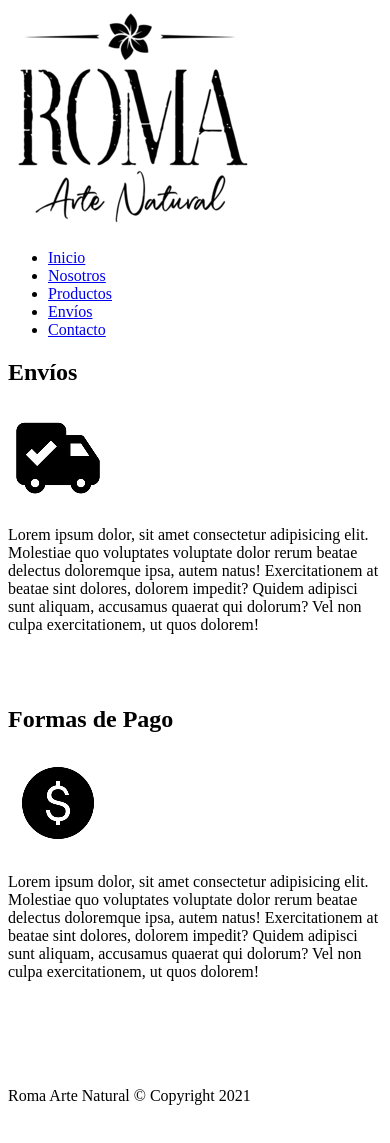
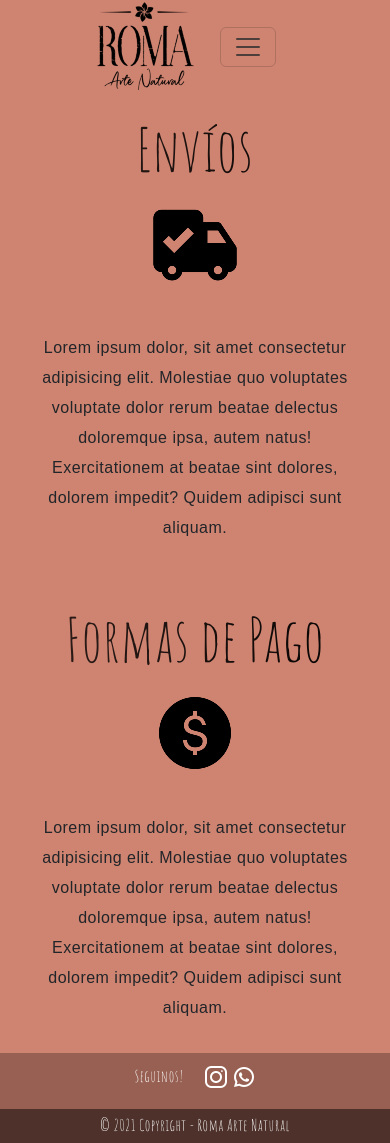
Before and after one commit to MartinCarc/PF-Salazar, a plain HTML site: page pages/envios.html in a window 390 px wide. Before the commit the page ends 1113 px from the top, so only its background shows below. Drawn offline with nearby package versions, Linux system fonts and the light colour scheme; a web font is replaced by a local one.

Commit message:
pagina productos y envios maquetadas

```diff
--- a/pages/envios.html
+++ b/pages/envios.html
@@ -6,59 +6,112 @@
     <meta name="viewport" content="width=device-width, initial-scale=1.0" />
     <link rel="shortcut icon" href="/imgs/icono.ico" type="image/x-icon" />
     <title>Envíos</title>
+    <link
+      href="https://cdn.jsdelivr.net/npm/bootstrap@5.3.0-alpha1/dist/css/bootstrap.min.css"
+      rel="stylesheet"
+      integrity="sha384-GLhlTQ8iRABdZLl6O3oVMWSktQOp6b7In1Zl3/Jr59b6EGGoI1aFkw7cmDA6j6gD"
+      crossorigin="anonymous"
+    />
+    <link rel="stylesheet" href="/style/style.css" />
   </head>
+  <body>
+    <!--Navbar-->
+    <header>
+      <div class="container">
+        <div class="text-center">
+          <img src="/imgs/logo-chico.png" class="mx-auto d-block" />
+        </div>
+        <nav class="navbar navbar-expand-lg bg-body-tertiary">
+          <div class="container-fluid">
+            <button
+              class="navbar-toggler"
+              type="button"
+              data-bs-toggle="collapse"
+              data-bs-target="#navbarNav"
+              aria-controls="navbarNav"
+              aria-expanded="false"
+              aria-label="Toggle navigation"
+            >
+              <span class="navbar-toggler-icon"></span>
+            </button>
+            <div class="collapse navbar-collapse" id="navbarNav">
+              <ul class="navbar-nav mx-auto">
+                <li class="nav-item">
+                  <a class="nav-link" aria-current="page" href="/index.html"
+                    >Inicio</a
+                  >
+                </li>
+                <li class="nav-item">
+                  <a class="nav-link" href="/pages/nosotros.html">Nosotros</a>
+                </li>
+                <li class="nav-item">
+                  <a class="nav-link" href="/pages/productos.html">Productos</a>
+                </li>
+                <li class="nav-item">
+                  <a class="nav-link" href="#">Envíos</a>
+                </li>
+                <li class="nav-item">
+                  <a class="nav-link" href="/pages/contacto.html">Contacto</a>
+                </li>
+              </ul>
+            </div>
+          </div>
+        </nav>
+      </div>
+    </header>
 
-  <body>
-    <header>
-      <a href=""><img src="/imgs/logo.png" alt="Roma logo" /></a>
-      <nav>
-        <ul>
-          <li><a href="../index.html">Inicio</a></li>
-          <li><a href="nosotros.html">Nosotros</a></li>
-          <li><a href="productos.html">Productos</a></li>
-          <li><a href="#">Envíos</a></li>
-          <li><a href="contacto.html">Contacto</a></li>
-        </ul>
-      </nav>
-    </header>
-    <main>
-      <section>
     <div>
       <h1>Envíos</h1>
+      <div class="logo-envio">
+        <img src="/imgs/logoenvio.png" alt="envio" />
       </div>
-        <a href=""><img src="/imgs/logoenvio.png" alt="Logo envios" /></a>
-        <div>
-          <p>
-            Lorem ipsum dolor, sit amet consectetur adipisicing elit. Molestiae
-            quo voluptates voluptate dolor rerum beatae delectus doloremque
-            ipsa, autem natus! Exercitationem at beatae sint dolores, dolorem
-            impedit? Quidem adipisci sunt aliquam, accusamus quaerat qui
-            dolorum? Vel non culpa exercitationem, ut quos dolorem!
+      <p class="parrafo-envios">
+        Lorem ipsum dolor, sit amet consectetur adipisicing elit. Molestiae quo
+        voluptates voluptate dolor rerum beatae delectus doloremque ipsa, autem
+        natus! Exercitationem at beatae sint dolores, dolorem impedit? Quidem
+        adipisci sunt aliquam.
       </p>
     </div>
-        <div></div>
-        <br />
-        <br />
+
     <div>
-          <h2>Formas de Pago</h2>
+      <h2 class="pagos">Formas de Pago</h2>
+      <div class="logo-envio">
+        <img src="/imgs/logopago.png" alt="pago" />
       </div>
-        <a href=""><img src="/imgs/logopago.png" alt="Logo pagos" /></a>
-        <div>
-          <p>
-            Lorem ipsum dolor, sit amet consectetur adipisicing elit. Molestiae
-            quo voluptates voluptate dolor rerum beatae delectus doloremque
-            ipsa, autem natus! Exercitationem at beatae sint dolores, dolorem
-            impedit? Quidem adipisci sunt aliquam, accusamus quaerat qui
-            dolorum? Vel non culpa exercitationem, ut quos dolorem!
+      <p class="parrafo-pagos">
+        Lorem ipsum dolor, sit amet consectetur adipisicing elit. Molestiae quo
+        voluptates voluptate dolor rerum beatae delectus doloremque ipsa, autem
+        natus! Exercitationem at beatae sint dolores, dolorem impedit? Quidem
+        adipisci sunt aliquam.
       </p>
     </div>
-        <br />
-        <br />
+
+    <!--Footer-->
+    <footer class="text-center text-white" style="background-color: #976052">
+      <div class="container p-2 pb-0">
+        <section class="">
+          <p class="d-flex justify-content-center align-items-center">
+            <span class="me-3">Seguinos!</span>
+
+            <a
+              title="Instagram"
+              href="https://www.instagram.com/roma.arte.natural/"
+              ><img src="/imgs/ig.png" alt="ig"
+            /></a>
+
+            <img src="/imgs/wsp.png" alt="wsp" />
+          </p>
         </section>
-    </main>
-    <br />
-    <br />
-    <br />
-    <footer>Roma Arte Natural © Copyright 2021</footer>
+      </div>
+
+      <div class="container-fluid p-1" style="background-color: #4d312a">
+        © 2021 Copyright - Roma Arte Natural
+      </div>
+    </footer>
+    <script
+      src="https://cdn.jsdelivr.net/npm/bootstrap@5.3.0-alpha1/dist/js/bootstrap.bundle.min.js"
+      integrity="sha384-w76AqPfDkMBDXo30jS1Sgez6pr3x5MlQ1ZAGC+nuZB+EYdgRZgiwxhTBTkF7CXvN"
+      crossorigin="anonymous"
+    ></script>
   </body>
 </html>
--- a/style/style.css
+++ b/style/style.css
@@ -1,5 +1,5 @@
 @import url("https://fonts.googleapis.com/css2?family=ABeeZee&family=Amatic+SC:wght@400;700&display=swap");
-@import url("https://fonts.googleapis.com/css2?family=Cinzel:wght@800&display=swap");
+@import url("https://fonts.googleapis.com/css2?family=Edu+NSW+ACT+Foundation:wght@500&display=swap");
 
 * {
   margin: 0;
@@ -19,7 +19,7 @@ body {
 .navbar {
   background: #cf8471 !important;
   font-size: 20px;
-  font-family: "Cinzel", serif;
+  font-family: "Edu NSW ACT Foundation", cursive;
   margin: 10px;
 }
 
@@ -28,13 +28,16 @@ h1 {
   font-size: 60px;
   text-align: center;
   padding-top: 20px;
+  background: linear-gradient(90deg, #cf8471, rgb(0, 0, 0)) 0 0 / 400% 100%;
+  animation: move-bg 4s infinite linear;
+  color: transparent;
+  -webkit-background-clip: text;
 }
 
-.nosotros {
-  font-family: "Amatic SC", cursive;
-  font-size: 60px;
-  text-align: center;
-  padding-top: 20px;
+@keyframes move-bg {
+  to {
+    background-position: 400% 0;
+  }
 }
 
 .beneficios {
@@ -42,11 +45,34 @@ h1 {
   font-size: 60px;
   text-align: center;
   padding-top: 20px;
+  background: linear-gradient(90deg, #cf8471, rgb(0, 0, 0)) 0 0 / 400% 100%;
+  animation: move-bg 4s infinite linear;
+  color: transparent;
+  -webkit-background-clip: text;
+}
+
+@keyframes move-bg {
+  to {
+    background-position: 400% 0;
+  }
 }
 
 .imagen-bienvenida {
+  animation: fadeIn 1s ease;
   text-align: center;
   margin: 40px;
+}
+
+@keyframes fadeIn {
+  0% {
+    opacity: 0;
+    filter: blur(20px);
+  }
+
+  10% {
+    opacity: 1;
+    filter: brightness(2) blur(10px);
+  }
 }
 
 .parrafoinicio {
@@ -95,6 +121,14 @@ h1 {
   font-family: "Roboto", sans-serif;
 }
 
+.container {
+  width: 100%;
+  display: flex;
+  flex-wrap: wrap;
+  justify-content: center;
+  margin: auto;
+}
+
 .container .tarjeta {
   width: 330px;
   height: 450px;
@@ -104,9 +138,10 @@ h1 {
   margin: 20px;
   text-align: center;
   transition: all 0.25s;
-  background-color: #ffffff;
+  background-color: #d4a699;
 }
-< .container .tarjeta:hover {
+
+.container .tarjeta:hover {
   transform: translateY(-15px);
   box-shadow: 0 12px 16px rgba(0, 0, 0, 0.2);
 }
@@ -119,6 +154,7 @@ h1 {
 .container .tarjeta h2 {
   font-weight: 600;
   color: #131212;
+  margin-top: 15px;
 }
 
 .container .tarjeta p {
@@ -134,3 +170,44 @@ h1 {
   background-color: #131212;
   color: #ffffff;
 }
+
+.parrafo-envios {
+  font-family: "ABeeZee", sans-serif;
+  margin: 20px;
+  padding: 20px;
+  text-align: center;
+  line-height: 30px;
+}
+
+.pagos {
+  font-family: "Amatic SC", cursive;
+  font-size: 60px;
+  text-align: center;
+  padding-top: 20px;
+  background: linear-gradient(90deg, #cf8471, rgb(0, 0, 0)) 0 0 / 400% 100%;
+  animation: move-bg 4s infinite linear;
+  color: transparent;
+  -webkit-background-clip: text;
+}
+
+@keyframes move-bg {
+  to {
+    background-position: 400% 0;
+  }
+}
+
+.parrafo-pagos {
+  font-family: "ABeeZee", sans-serif;
+  margin: 20px;
+  padding: 10px;
+  text-align: center;
+  line-height: 30px;
+}
+
+.logo-envio {
+  text-align: center;
+}
+
+.logo-pagos {
+  text-align: center;
+}
```
Also changed, not shown: index.html (+2 -2 lines), pages/nosotros.html (+4 -5 lines), pages/productos.html (+8 -8 lines). Lines whose indentation alone changed are shown as unchanged.
